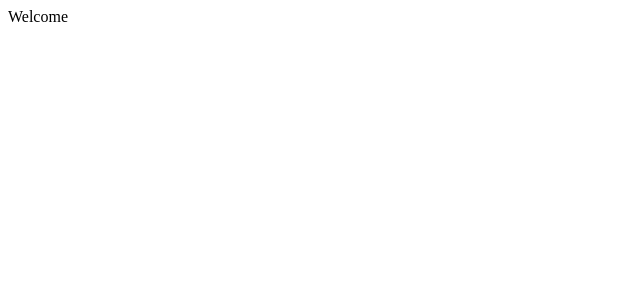
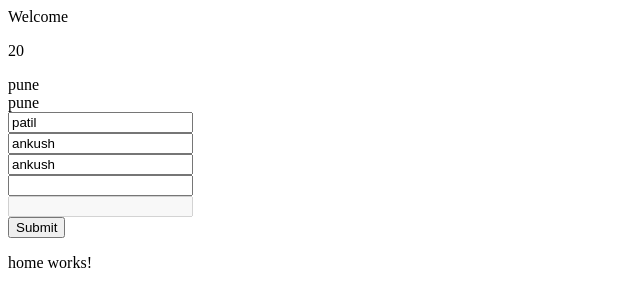
Before and after one commit to AnkushMore100/Javascript, an Angular app in the folder Angular Project/myApplication/: page / in a window 1280 px wide. Shown: the top 306 px of the page, without its empty margins (0-640 px from the left). Built offline with nearby package versions, Linux system fonts and the light colour scheme.

Commit message:
Data Binding

```diff
--- a/Angular Project/myApplication/src/app/app.component.html
+++ b/Angular Project/myApplication/src/app/app.component.html
@@ -1,3 +1,24 @@
+
+
+
 <div>Welcome</div>
 <p>{{a}}</p>
-<!-- <app-home></app-home> -->
+
+<div >{{city}}</div>
+
+{{city}}
+<br>
+<input type="text" value="patil" >
+<br>
+<input type="text" [value]="myName">
+<br>
+<input type="text" value="{{myName}}"><br>
+
+<input type="text" [disabled]="isDisable"><br>
+<input type="text" disabled="{{isDisable}}"><br>
+
+<button (click)="submit()">Submit</button>
+  <div>{{fruit}}</div>
+
+
+<app-home></app-home>
--- a/Angular Project/myApplication/src/app/app.component.ts
+++ b/Angular Project/myApplication/src/app/app.component.ts
@@ -7,4 +7,31 @@ import { Component } from '@angular/core';
 })
 export class AppComponent {
   title = 'myApplication';
+
+
+  //propertyName : data type = value;
+
+  a = 20;
+  b: number = 90;
+  c!: number;
+  city : string = "pune";
+  //1. one way data binding 2. two way data binding
+  //1.one way data binding
+  //1.string interpolation >>{{}} >> syntax {{propertyName}}
+  //2.Property binding >> [] >> syntax [attribute] = "PropertyName"
+  //3. event binding>>()>>on event will bind data to the property
+  //Two way data bind >> [()]>> [(ngModel)]="propertyName"
+
+  myName ="ankush"
+  isDisable =false;
+
+
+ fruit! : string;
+
+
+  constructor(){ }
+
+  submit(){
+   this.fruit = 'Mango';
+  }
 }
```
